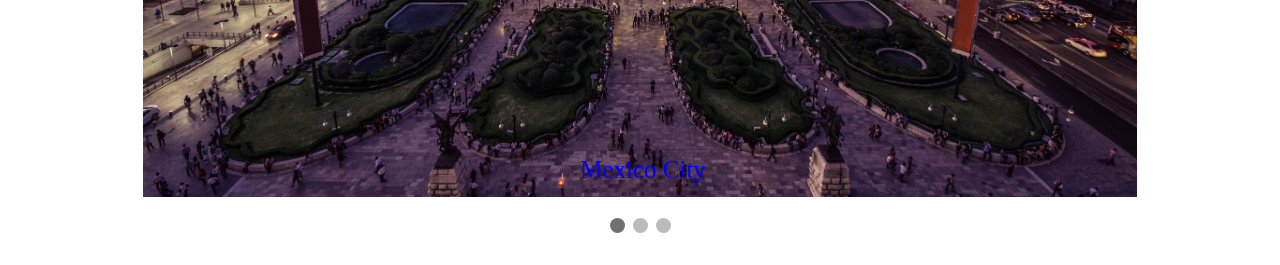
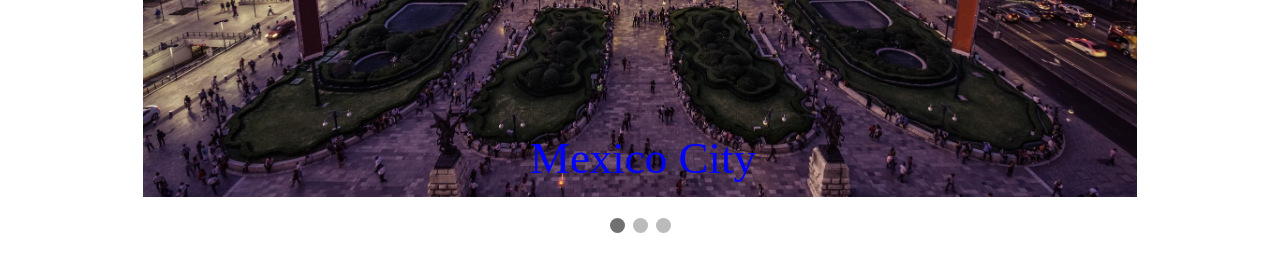
Before and after one commit to TheCoder77-web/Mexico-Website, a plain HTML site: page index.html in a window 1280 px wide. Shown: the part 1140-1405 px from the top of the page. Drawn offline with Linux system fonts and the light colour scheme.

Commit message:
Update stylehome.css

```diff
--- a/stylehome.css
+++ b/stylehome.css
@@ -47,7 +47,7 @@
 /* Caption text */
 .text {
   color:blue;
-  font-size: 25px;
+  font-size: 45px;
   padding: 8px 12px;
   position: absolute;
   bottom: 8px;
```
